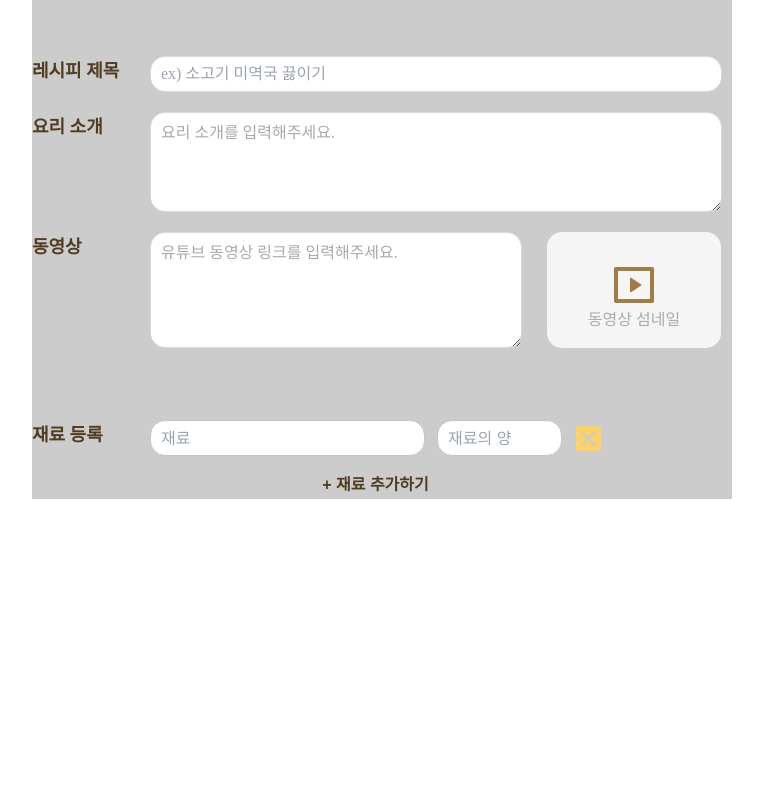
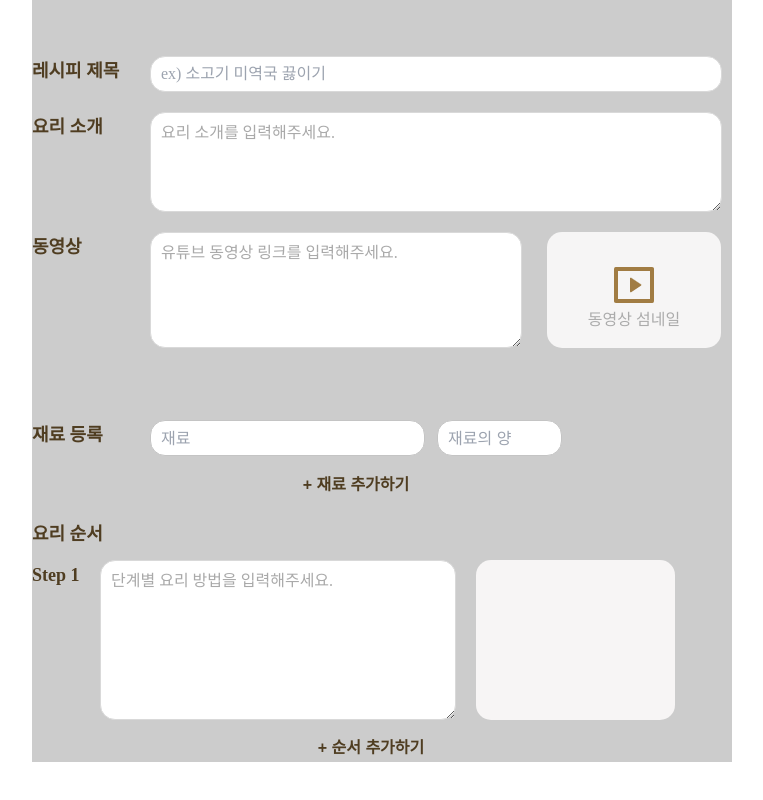
Before and after one commit to limeorange/MatIssue, a Next.js app in the folder front/: page /add-recipe in a window 1280 px wide. Shown: the part 502-1302 px from the top of the page, without its empty margins (258-1021 px from the left). Before the commit the page ends 1081 px from the top, so only its background shows below. Built offline with nearby package versions, Linux system fonts and the light colour scheme.

Commit message:
Feat: 요리 순서 구현 중

```diff
--- a/front/app/(page)/add-recipe/AddRecipe.tsx
+++ b/front/app/(page)/add-recipe/AddRecipe.tsx
@@ -25,6 +25,7 @@ const RecipeForm = () => {
   const [ingredients, setIngredients] = useState([
     { ingredient: "", quantity: "" },
   ]);
+  const [steps, setSteps] = useState([{ stepDetail: "", stepImage: "" }]);
 
   // 종류
   const handleCategoryChange = (e: ChangeEvent<HTMLSelectElement>) => {
@@ -88,10 +89,29 @@ const RecipeForm = () => {
 
   // 재료 삭제 핸들러
   const handleRemoveIngredient = (index: number) => {
-    if (ingredients.length > 1) {
-      const newIngredients = [...ingredients];
-      newIngredients.splice(index, 1);
-      setIngredients(newIngredients);
+    const newIngredients = [...ingredients];
+    newIngredients.splice(index, 1);
+    setIngredients(newIngredients);
+  };
+
+  const handleStepDetailChange = (
+    e: ChangeEvent<HTMLTextAreaElement>,
+    index: number
+  ) => {
+    const newSteps = [...steps];
+    newSteps[index].stepDetail = e.target.value;
+    setSteps(newSteps);
+  };
+
+  const handleAddStep = () => {
+    setSteps([...steps, { stepDetail: "", stepImage: "" }]);
+  };
+
+  const handleRemoveStep = (index: number) => {
+    if (steps.length > 1) {
+      const newSteps = [...steps];
+      newSteps.splice(index, 1);
+      setSteps(newSteps);
     }
   };
 
@@ -147,6 +167,33 @@ const RecipeForm = () => {
         handleAddIngredient={handleAddIngredient}
         handleRemoveIngredient={handleRemoveIngredient}
       />
+      <CookingStep>
+        <Label>요리 순서</Label>
+        {steps.map((step, index) => (
+          <div key={index}>
+            <StepWrapper>
+              <StepLabel>Step {index + 1}</StepLabel>
+              <StepTextArea
+                value={step.stepDetail}
+                onChange={(e) => handleStepDetailChange(e, index)}
+                placeholder="단계별 요리 방법을 입력해주세요."
+              />
+              <ImageUploadBox>
+                {/* Add the image upload component here and handle onChange using handleStepImageChange */}
+              </ImageUploadBox>
+              {steps.length !== 1 && (
+                <RemoveStepButton
+                  type="button"
+                  onClick={() => handleRemoveStep(index)}
+                ></RemoveStepButton>
+              )}
+            </StepWrapper>
+          </div>
+        ))}
+        <AddStepButton type="button" onClick={handleAddStep}>
+          + 순서 추가하기
+        </AddStepButton>
+      </CookingStep>
     </FormWrapper>
   );
 };
@@ -250,3 +297,67 @@ const CookingIntro = styled.div`
   align-items: flex-start;
   margin-top: 2rem;
 `;
+
+const CookingStep = styled.div`
+  display: flex;
+  flex-direction: column;
+  justify-content: space-between;
+  align-items: flex-start;
+  margin-top: 2rem;
+`;
+
+const StepLabel = styled(Label)`
+  margin-bottom: 1rem;
+  align-self: flex-start;
+  margin-right: -2rem;
+`;
+
+const ImageUploadBox = styled.div`
+  width: 19.9rem;
+  height: 16rem;
+  background: #f7f5f5;
+  border-radius: 1.5rem;
+  display: flex;
+  justify-content: center;
+  align-items: center;
+  margin-left: 2rem;
+`;
+
+const StepWrapper = styled.div`
+  display: flex;
+  flex-direction: row;
+  align-items: flex-start;
+  align-items: center;
+  margin-top: 2rem;
+`;
+
+const StepTextArea = styled(TextArea)`
+  width: 35.6rem;
+  height: 16rem;
+`;
+
+const AddStepButton = styled.button`
+  font-family: "Pretendard", sans-serif;
+  font-style: normal;
+  font-weight: 600;
+  font-size: 16px;
+  line-height: 2.8rem;
+  color: #4f3d21;
+  border: none;
+  cursor: pointer;
+  background: transparent;
+  align-self: center;
+  padding-left: 3.5rem;
+  margin-top: 1.4rem;
+`;
+
+const RemoveStepButton = styled.button`
+  width: 2.5rem;
+  height: 2.5rem;
+  border: none;
+  margin-left: 1.4rem;
+  margin-top: 0.6rem;
+  cursor: pointer;
+  background: url("/images/deleteIcon.png") no-repeat center;
+  background-size: contain;
+`;
--- a/front/app/components/add-recipe/IngredientSection.tsx
+++ b/front/app/components/add-recipe/IngredientSection.tsx
@@ -22,6 +22,8 @@ const IngredientSection = ({
   handleAddIngredient,
   handleRemoveIngredient,
 }: IngredientSectionProps) => {
+  const showRemoveButton = ingredients.length > 1;
+
   return (
     <div
       style={{
@@ -48,10 +50,12 @@ const IngredientSection = ({
               onChange={(e) => handleQuantityChange(e, index)}
               placeholder="재료의 양"
             />
-            <RemoveIngredientButton
-              type="button"
-              onClick={() => handleRemoveIngredient(index)}
-            />
+            {showRemoveButton && (
+              <RemoveIngredientButton
+                type="button"
+                onClick={() => handleRemoveIngredient(index)}
+              />
+            )}
           </IngredientRow>
         ))}
         <AddIngredientButton
```
